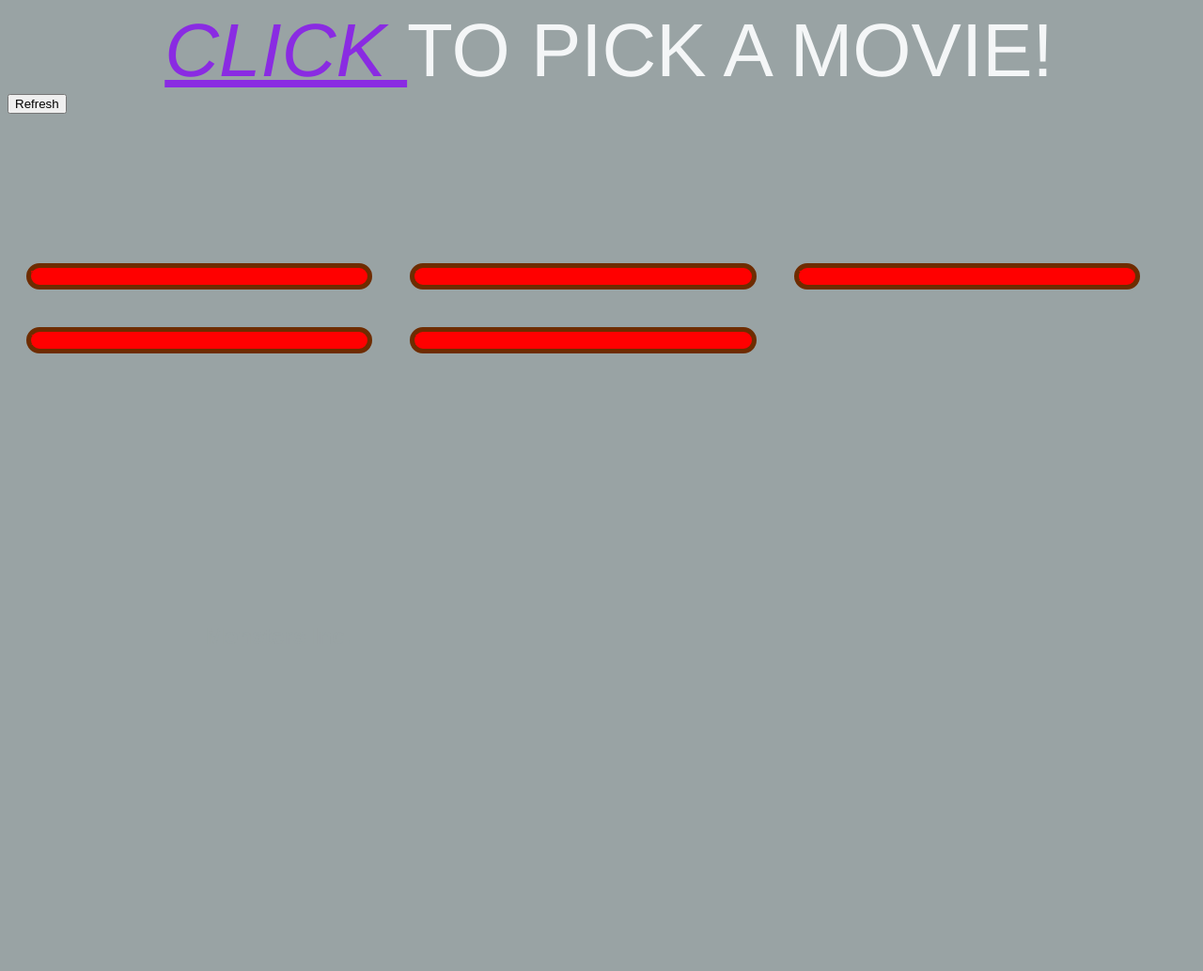
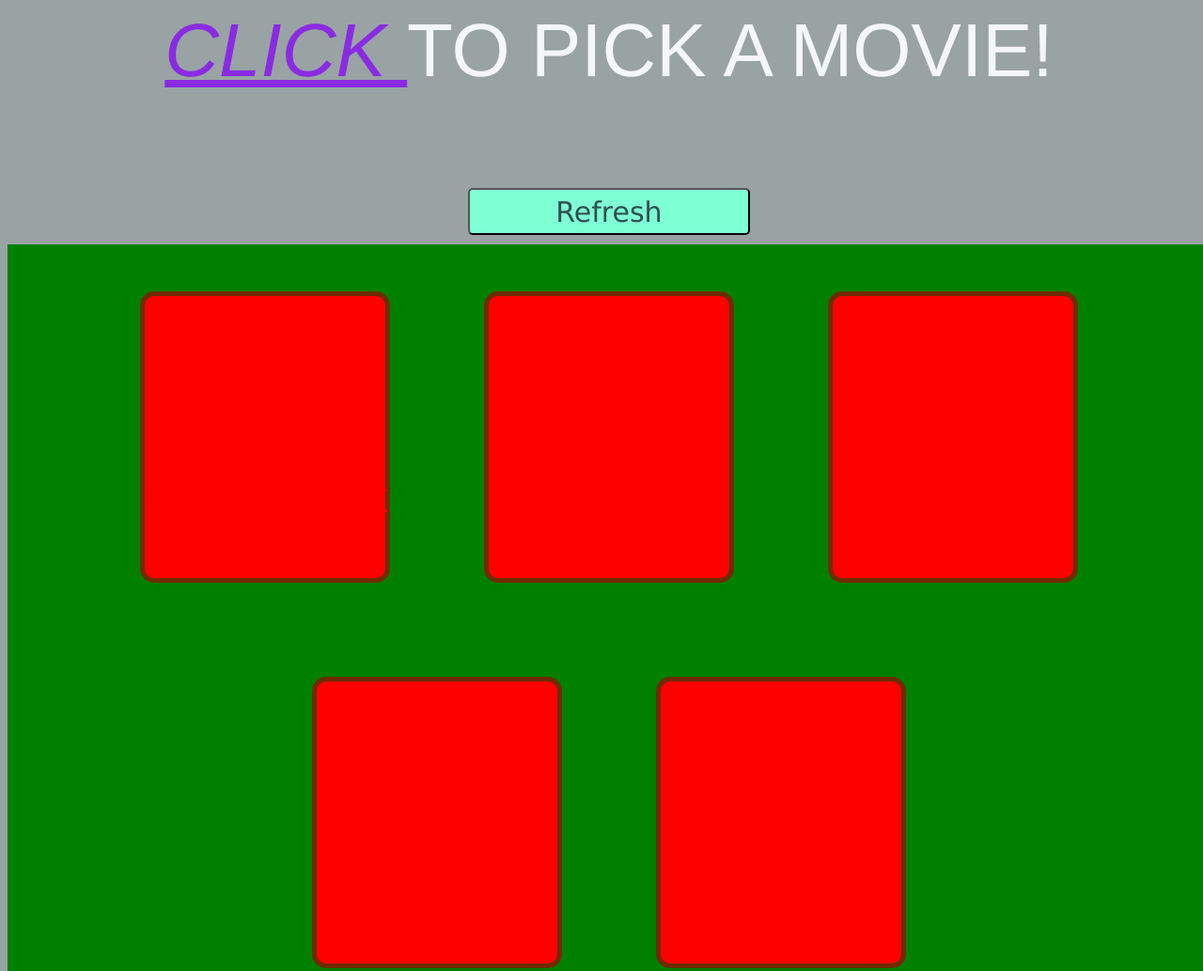
Before and after one commit to RealLacuni/RealLacuni.github.io, a plain HTML site: page index.html in a window 1280 px wide. Shown: the top 1033 px of the page at 94% size. Before the commit the page ends 808 px from the top, so only its background shows below. Drawn offline with Linux system fonts and the light colour scheme.

Commit message:
Update style.css

```diff
--- a/style.css
+++ b/style.css
@@ -11,43 +11,56 @@ header {
 	color:  #F4F6F7;
 }
 
+.button {
+	display: flex;
+	justify-content: center;
+}
+button {
+	margin: 100px;
+	height: 50px;
+	width: 300px;
+	background-color:aquamarine;
+	border-radius: 5px;
+	font-size: 30px;
+	font-family: Geneva;
+	color:darkslategrey
+}
+.bulk {
+	display: flex;
+	flex-wrap: wrap;
+	background-color: green;
+	justify-content: center;
+	align-items: center;
+}
+
 .container {
-	float: left;
-	width: 28%;
-	height: 40%;
+	width: 20%;
+	height: 300px;
 	background-color: red;
-	margin: 20px;
+	margin: 50px;
 	border-color: #6E2C00;
 	border-radius: 15px;
 	border-style: solid;
 	border-width: 5px;
-}
-
-.movie {
-	position: relative;
-	top: 50%;
-	transform: translateY(-50%);
-	text-align:  center;
-	font-weight: bold;
-	font-family: Arial;
+	overflow-wrap: break-word;
+	text-align: center;
 	color: black;
 	font-size: 54px;
-	overflow-wrap: break-word;
+	display: flex;
+	justify-content: center;
+	align-items: center;
 }
 
 
 .original {
 	color: red;
 }
-.dynamic {
-	background-color: inherit;
+
+
+.invisible {
+	visibility: hidden;
 }
-
 .secret {
-	margin-top:30%;
-	margin-left:15%;
-	max-width:15%;
-	min-height: 80px;
 	background-color: inherit;
 }
 .secret .text {
```
